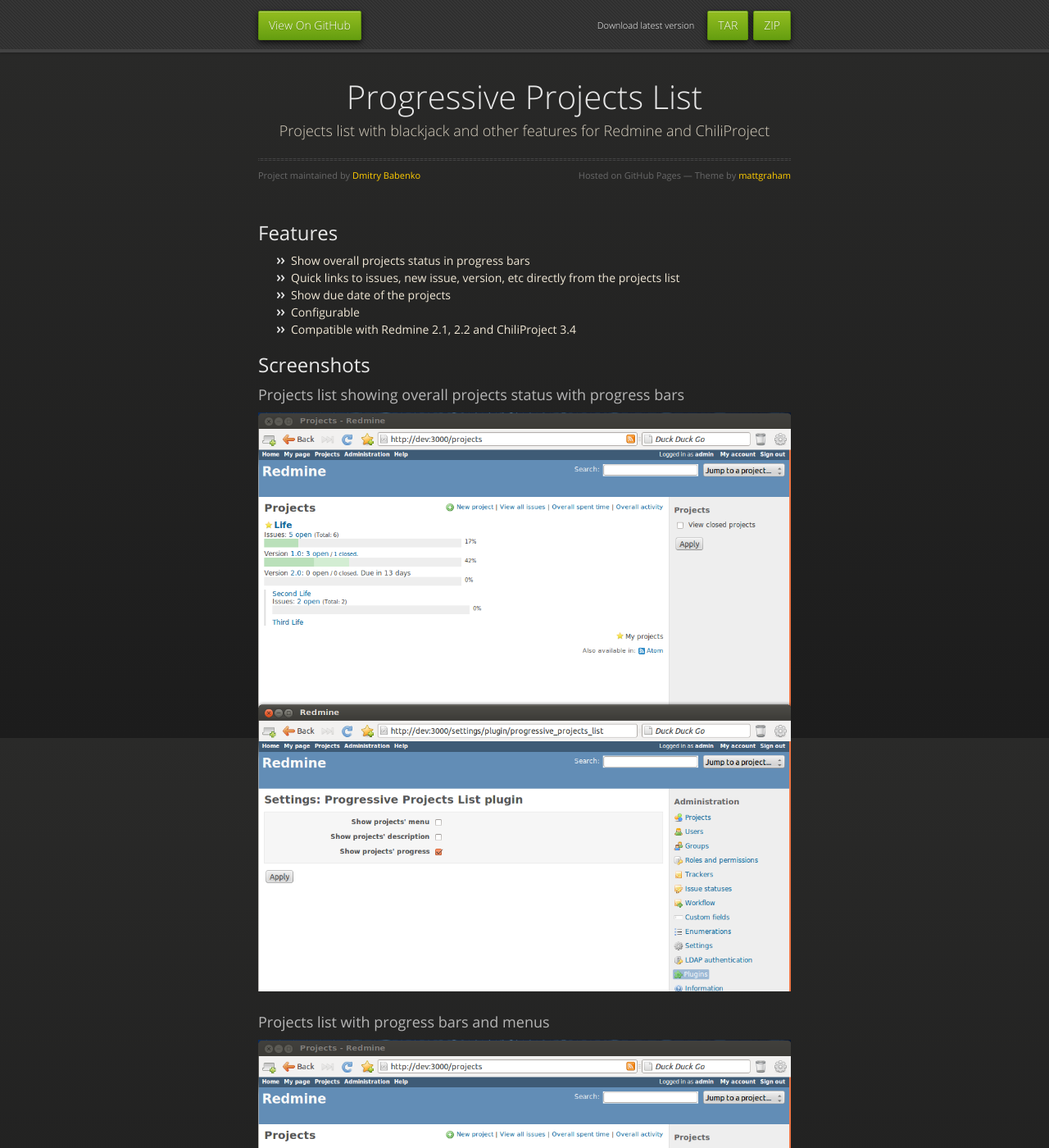
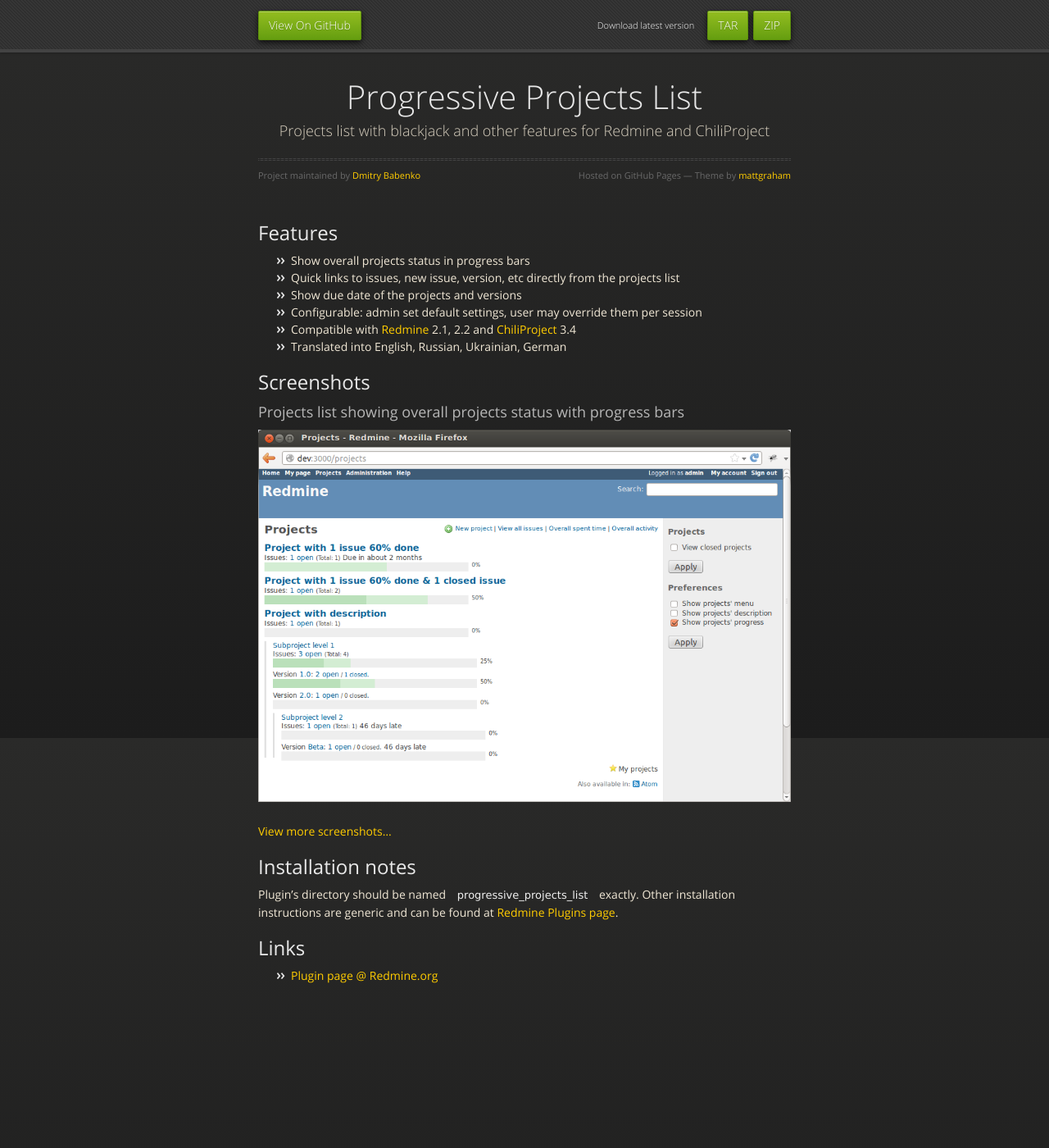
Before and after one commit to ergoserv/redmine-progressive-projects-list, a Jekyll site: the page built from index.md, in a window 1280 px wide and 1400 px high. Shown: the whole window at 82% size. Built offline with Jekyll 4.4.1, drawn with Linux system fonts in a browser that asks for light colours; nearby versions of some CDN libraries; some of the changed text lies outside the part shown.

```diff
--- a/index.md
+++ b/index.md
@@ -7,29 +7,18 @@ Features
 
 - Show overall projects status in progress bars
 - Quick links to issues, new issue, version, etc directly from the projects list
-- Show due date of the projects
-- Configurable
-- Compatible with Redmine 2.1, 2.2 and ChiliProject 3.4
+- Show due date of the projects and versions
+- Configurable: admin set default settings, user may override them per session
+- Compatible with [Redmine](http://www.redmine.org/) 2.1, 2.2 and [ChiliProject](https://www.chiliproject.org/) 3.4
+- Translated into English, Russian, Ukrainian, German
 
 
 Screenshots
 -----------
 ### Projects list showing overall projects status with progress bars
-<a href="images/screenshots/v002/progressive-projects-list-v002-progress.png">
-	<img src="images/screenshots/v002/progressive-projects-list-v002-progress.png" alt="Project list with progress bars" /></a>
-### Projects list with progress bars and menus
-<a href="images/screenshots/v002/progressive-projects-list-v002-menus-n-progress.png">
-	<img src="images/screenshots/v002/progressive-projects-list-v002-menus-n-progress.png" alt="Project list with menus and progress bars" /></a>
-### Projects list with menus
-<a href="images/screenshots/v002/progressive-projects-list-v002-menus.png">
-	<img src="images/screenshots/v002/progressive-projects-list-v002-menus.png" alt="Project list with menus" /></a>
-### Projects list with descriptions (default Redmine view)
-<a href="images/screenshots/v002/progressive-projects-list-v002-descriptions.png">
-	<img src="images/screenshots/v002/progressive-projects-list-v002-descriptions.png" alt="Project list with descriptions (default Redmine view)" /></a>
-### Projects list with menus, progress bars and descriptions
-<a href="images/screenshots/v002/progressive-projects-list-v002-all.png">
-	<img src="images/screenshots/v002/progressive-projects-list-v002-all.png" alt="Project list with all plugin options enabled" /></a>
+![Projects list showing overall projects status with progress bars](images/screenshots/v020/progressive-projects-list-v020-progress.png)
 
+[View more screenshots...](screenshots.html)
 
 Installation notes
 ------------------
```
Also changed, not shown: screenshots.md (added, +26 -0 lines), images/screenshots/v020/progressive-projects-list-v020-admin.png (added), images/screenshots/v020/progressive-projects-list-v020-all.png (added), images/screenshots/v020/progressive-projects-list-v020-descriptions.png (added), images/screenshots/v020/progressive-projects-list-v020-menus-n-progress.png (added), images/screenshots/v020/progressive-projects-list-v020-menus.png (added), images/screenshots/v020/progressive-projects-list-v020-nothing.png (added), images/screenshots/v020/progressive-projects-list-v020-progress.png (added).
